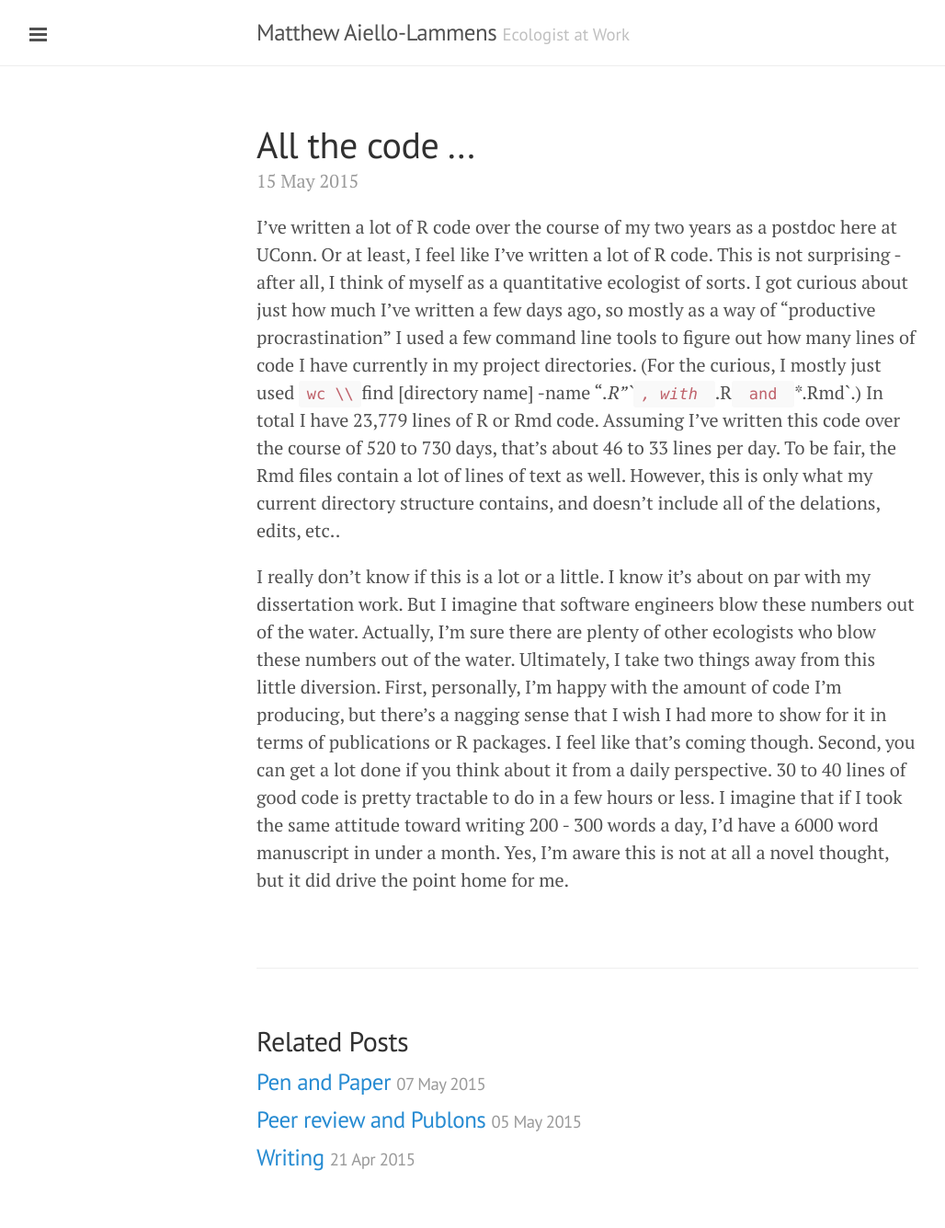
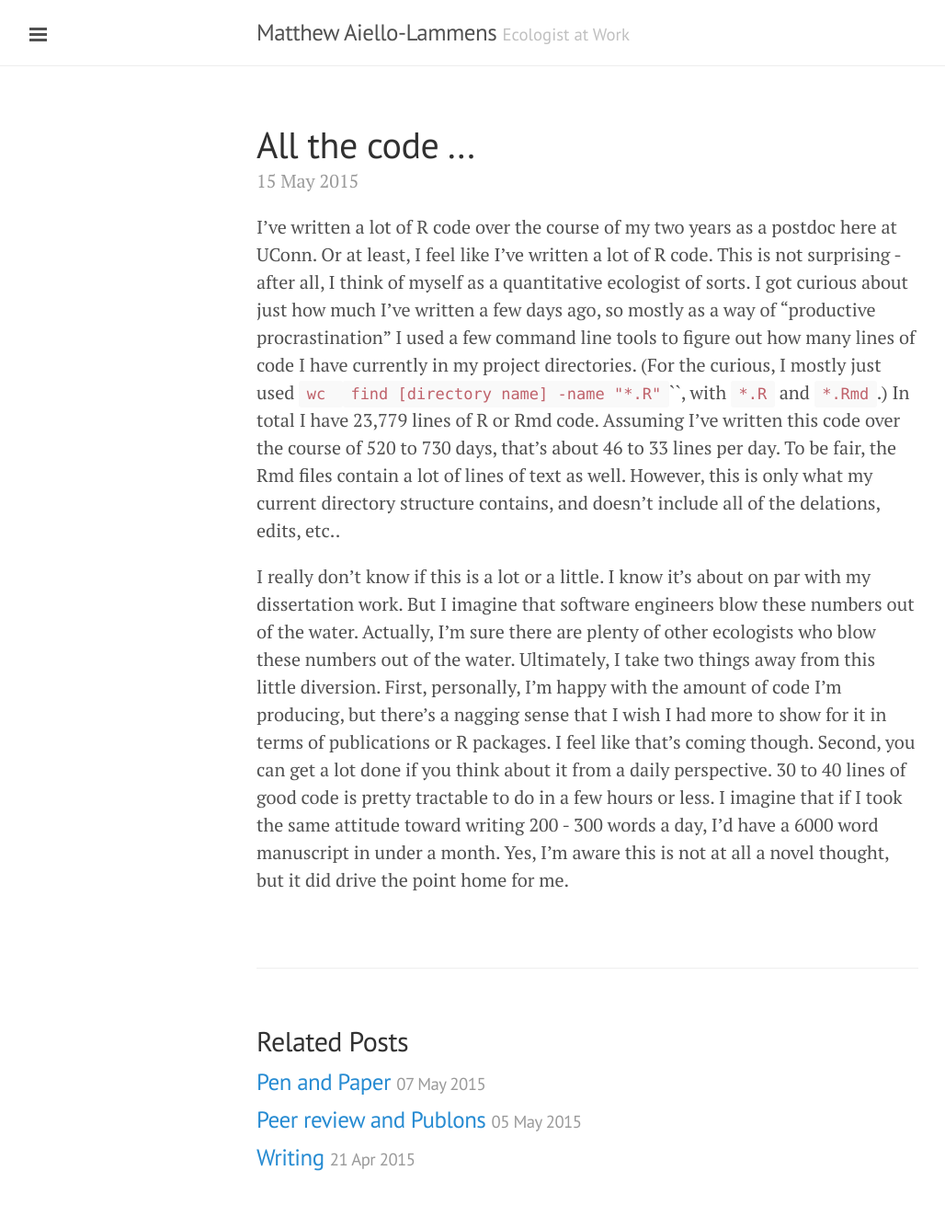
Before and after one commit to mlammens/mlammens.github.io, a Jekyll site: the page built from _posts/2015-05-15-all-the-code.md, in a window 1280 px wide. Shown: the whole page at 92% size, without its empty margins (1-1029 px from the left). Built offline with Jekyll 4.4.1, drawn with Linux system fonts in a browser that asks for light colours; Markdown is read by kramdown in place of the engine named in the settings; comment, search, counter and statistics services are not loaded.

````diff
--- a/_posts/2015-05-15-all-the-code.md
+++ b/_posts/2015-05-15-all-the-code.md
@@ -4,6 +4,6 @@ title: All the code ...
 comments: True
 ---
 
-I've written a lot of R code over the course of my two years as a postdoc here at UConn. Or at least, I feel like I've written a lot of R code. This is not surprising - after all, I think of myself as a quantitative ecologist of sorts. I got curious about just how much I've written a few days ago, so mostly as a way of "productive procrastination" I used a few command line tools to figure out how many lines of code I have currently in my project directories. (For the curious, I mostly just used `wc \\`find [directory name] -name "*.R"\``, with `*.R` and `*.Rmd`.) In total I have 23,779 lines of R or Rmd code. Assuming I've written this code over the course of 520 to 730 days, that's about 46 to 33 lines per day. To be fair, the Rmd files contain a lot of lines of text as well. However, this is only what my current directory structure contains, and doesn't include all of the delations, edits, etc..
+I've written a lot of R code over the course of my two years as a postdoc here at UConn. Or at least, I feel like I've written a lot of R code. This is not surprising - after all, I think of myself as a quantitative ecologist of sorts. I got curious about just how much I've written a few days ago, so mostly as a way of "productive procrastination" I used a few command line tools to figure out how many lines of code I have currently in my project directories. (For the curious, I mostly just used `wc ``find [directory name] -name "*.R"```, with `*.R` and `*.Rmd`.) In total I have 23,779 lines of R or Rmd code. Assuming I've written this code over the course of 520 to 730 days, that's about 46 to 33 lines per day. To be fair, the Rmd files contain a lot of lines of text as well. However, this is only what my current directory structure contains, and doesn't include all of the delations, edits, etc..
 
 I really don't know if this is a lot or a little. I know it's about on par with my dissertation work. But I imagine that software engineers blow these numbers out of the water. Actually, I'm sure there are plenty of other ecologists who blow these numbers out of the water. Ultimately, I take two things away from this little diversion. First, personally, I'm happy with the amount of code I'm producing, but there's a nagging sense that I wish I had more to show for it in terms of publications or R packages. I feel like that's coming though. Second, you can get a lot done if you think about it from a daily perspective. 30 to 40 lines of good code is pretty tractable to do in a few hours or less. I imagine that if I took the same attitude toward writing 200 - 300 words a day, I'd have a 6000 word manuscript in under a month. Yes, I'm aware this is not at all a novel thought, but it did drive the point home for me.
````
